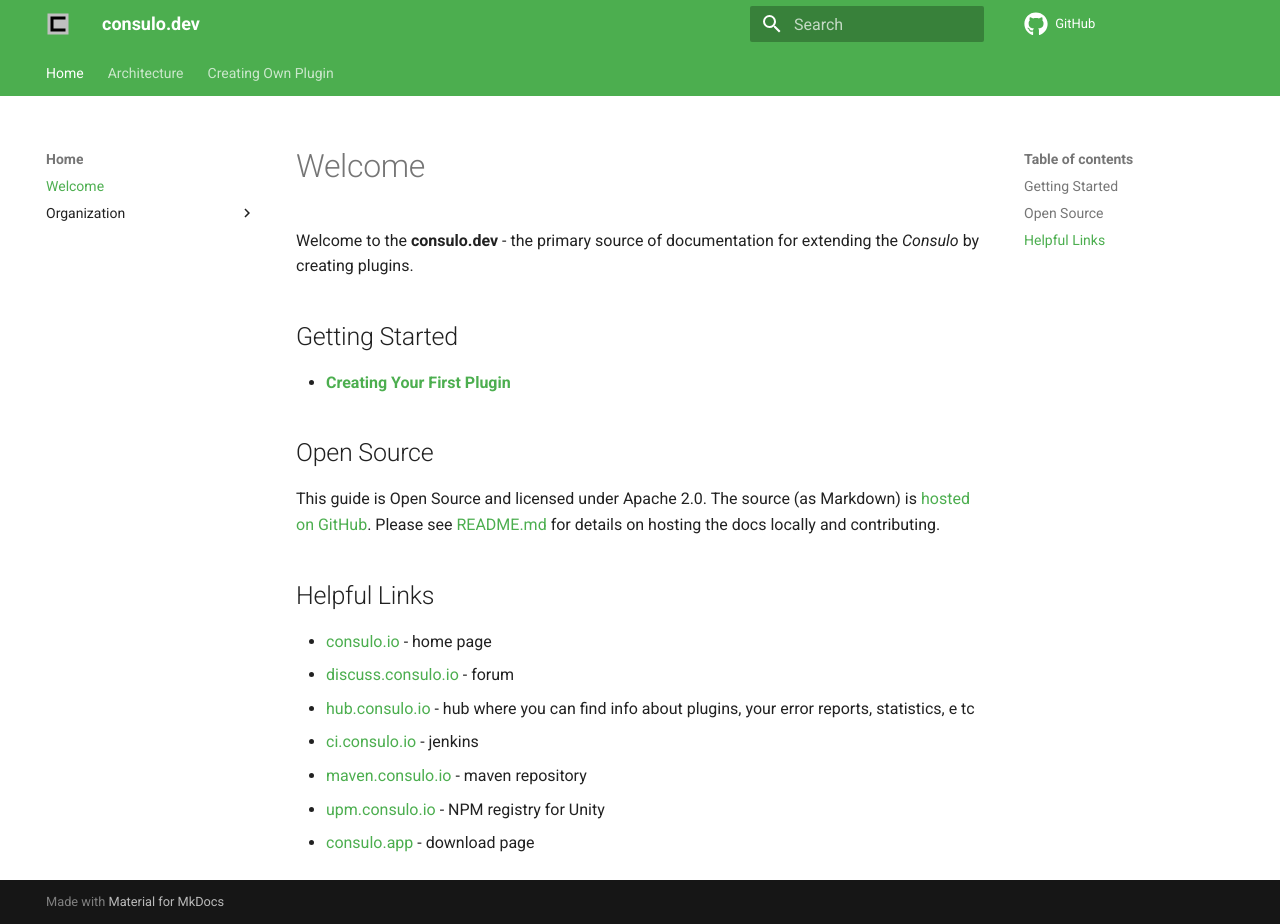
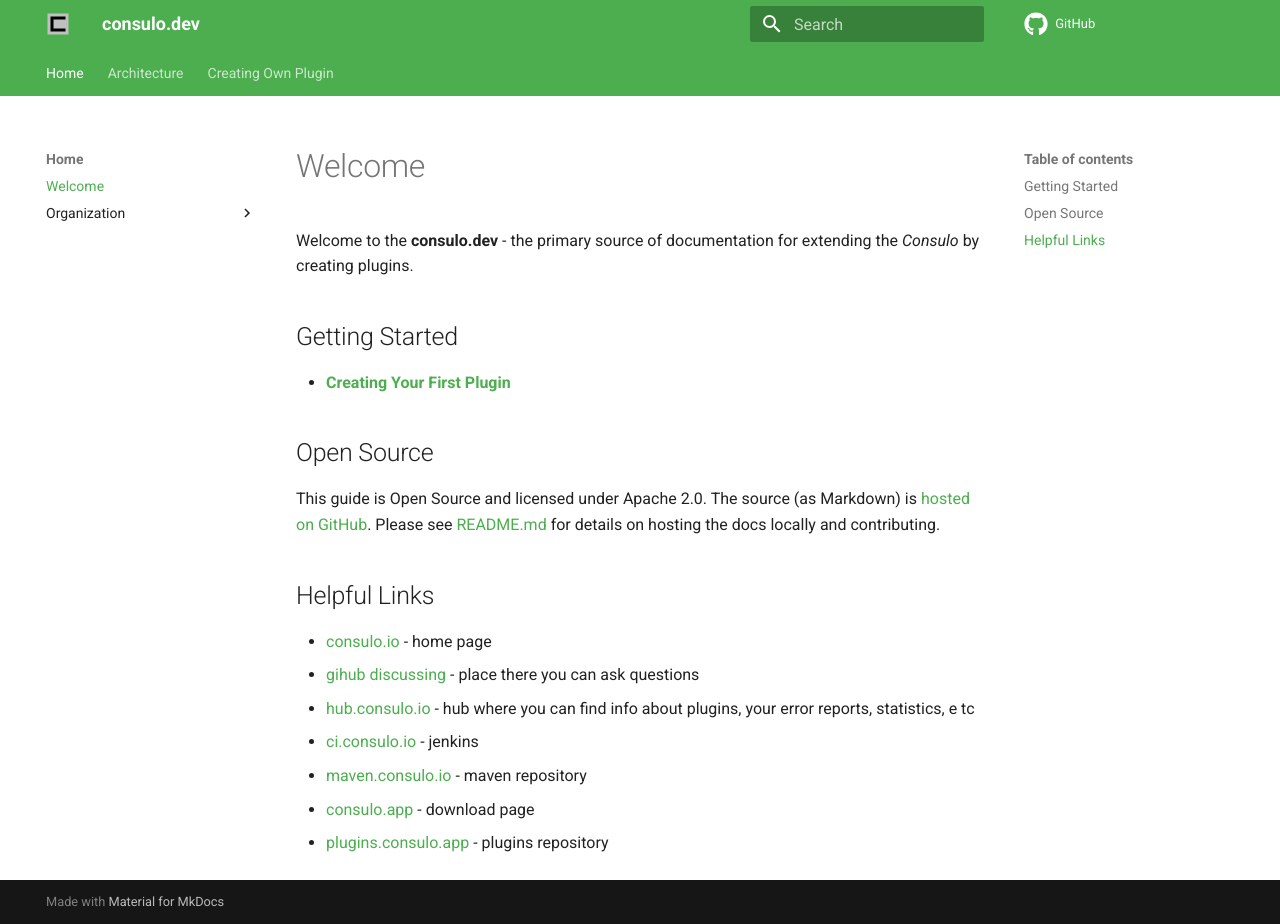
Before and after one commit to consulo/consulo-dev.github.io, an MkDocs documentation site: the page built from docs/index.md, in a window 1280 px wide and 924 px high. Built offline with MkDocs 1.6.1 and Material for MkDocs 9.7.7, drawn with Linux system fonts in a browser that asks for light colours; comment, search, counter and statistics services are not loaded.

Commit message:
Update links in documentation index

```diff
--- a/docs/index.md
+++ b/docs/index.md
@@ -14,9 +14,9 @@
 
 ## Helpful Links
 * [consulo.io](https://consulo.io) - home page
-* [discuss.consulo.io](https://discuss.consulo.io) - forum
+* [gihub discussing]([https://discuss.consulo.io](https://github.com/orgs/consulo/discussions)) - place there you can ask questions
 * [hub.consulo.io](https://hub.consulo.io) - hub where you can find info about plugins, your error reports, statistics, e tc
 * [ci.consulo.io](https://ci.consulo.io) - jenkins
-* [maven.consulo.io](https://maven.consulo.io) - maven repository
-* [upm.consulo.io](https://upm.consulo.io) - NPM registry for Unity
+* [maven.consulo.io](https://maven.consulo.dev) - maven repository
 * [consulo.app](https://consulo.app) - download page
+* [plugins.consulo.app](https://plugins.consulo.app) - plugins repository
```
